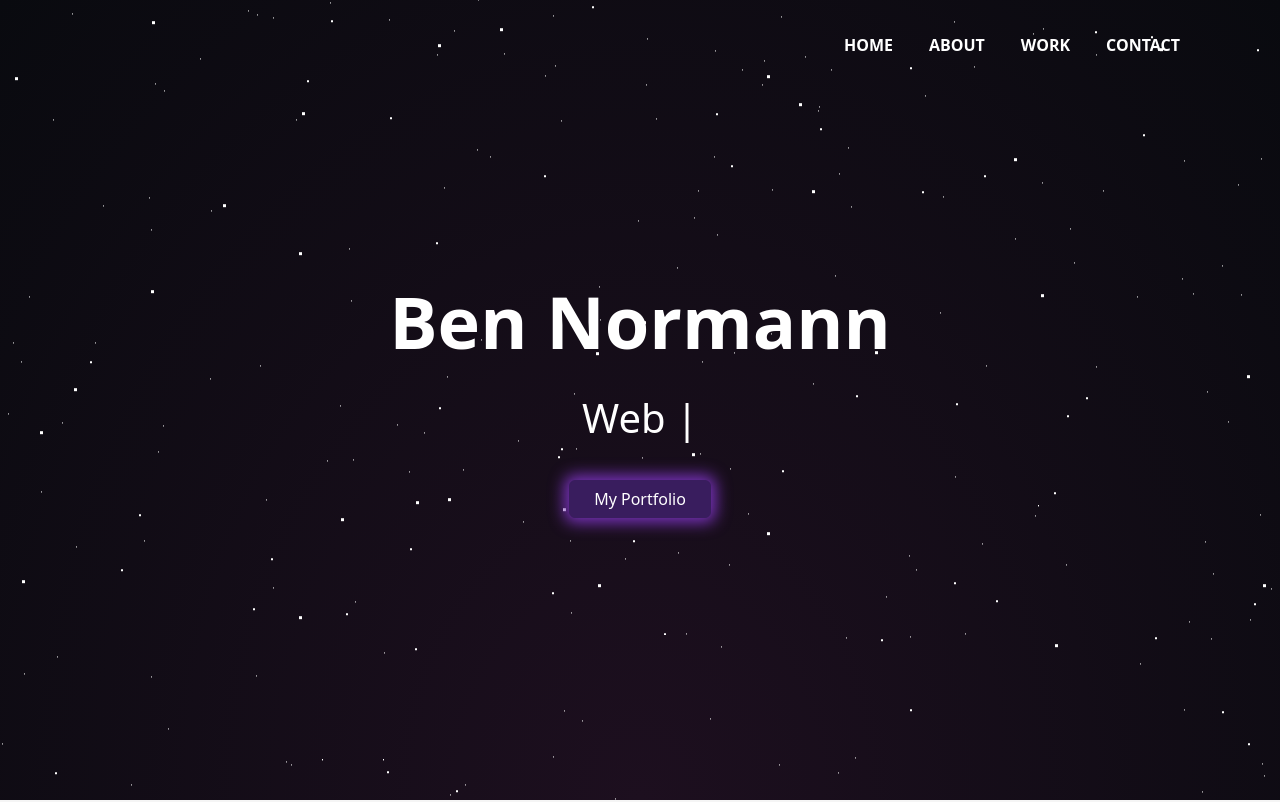
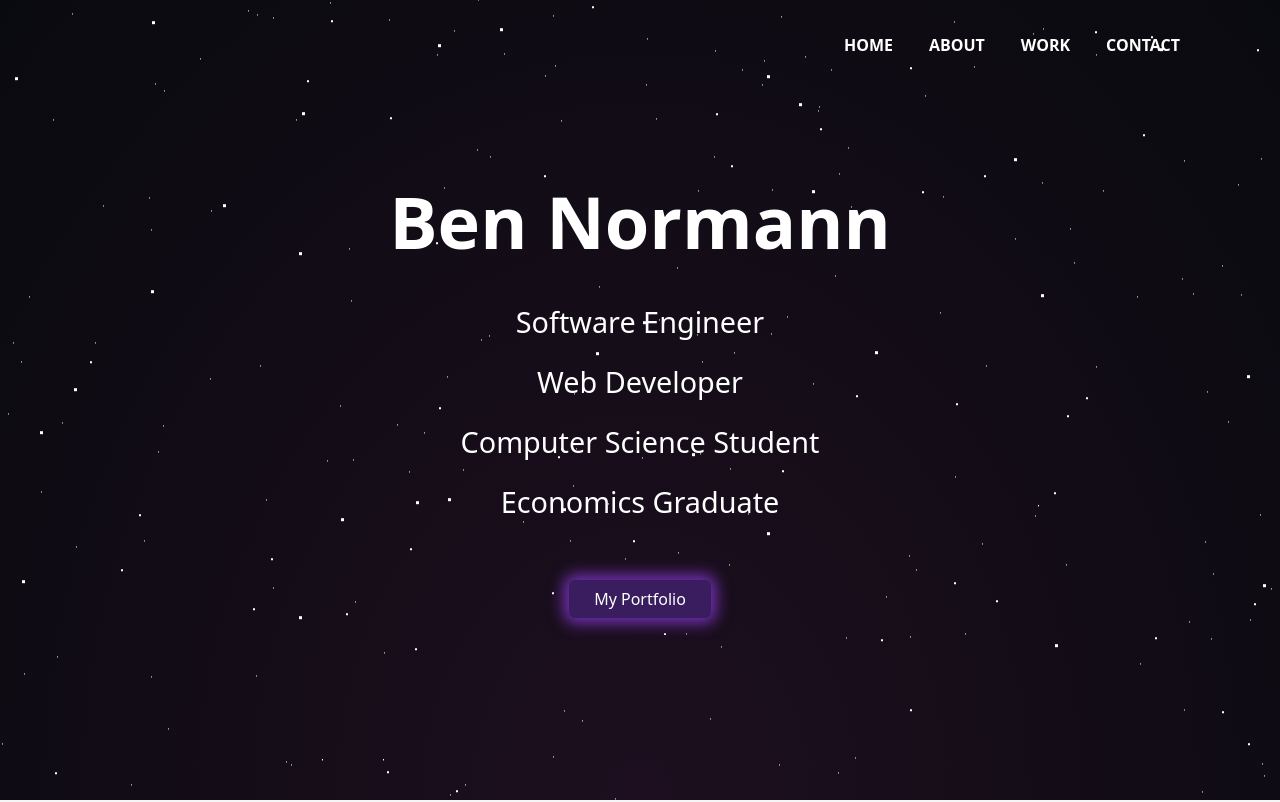
Before and after one commit to BenNormann/personal-website, a React (Vite) app: page / in a window 1280 px wide. Shown: the top 802 px of the page. Built offline with nearby package versions, Linux system fonts and the light colour scheme; a web font is replaced by a local one.

Commit message:
no typey thing

```diff
--- a/src/components/Intro.jsx
+++ b/src/components/Intro.jsx
@@ -17,7 +17,7 @@ const Intro = () => {
             <p className="intro-subtitle">
               <span className="text-slider-items"></span>
               <strong className="text-slider">
-                <ReactTyped
+                {/* <ReactTyped
                   strings={[
                     "Software Engineer",
                     "Web Developer",
@@ -28,7 +28,17 @@ const Intro = () => {
                   backDelay={1100}
                   backSpeed={30}
                   loop
-                />
+                /> */}
+                <a style={{fontSize: "1.8rem"}}>
+                  Software Engineer
+                  <br/>
+                  Web Developer
+                  <br/>
+                  Computer Science Student
+                  <br/>
+                  Economics Graduate
+                  <br/>
+                </a>
               </strong>
             </p>
             <p className="pt-3">
@@ -36,6 +46,7 @@ const Intro = () => {
                 className="btn btn-primary btn js-scroll px-4"
                 href="#work"
                 role="button"
+                style={{marginTop: "20px"}}
               >
                 My Portfolio
               </a>
```
